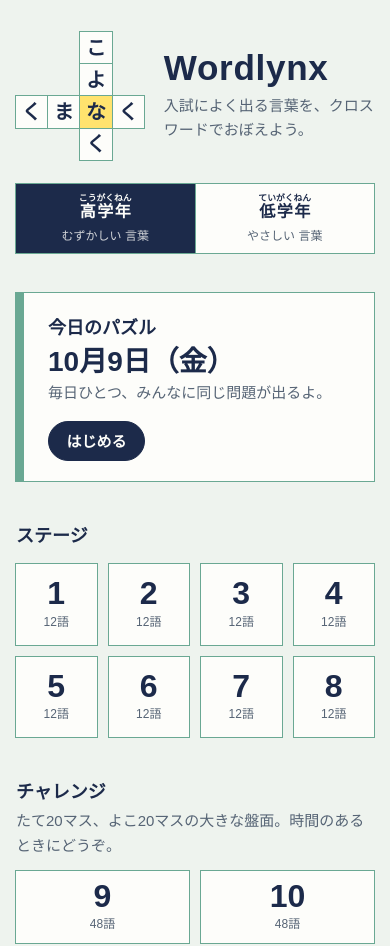
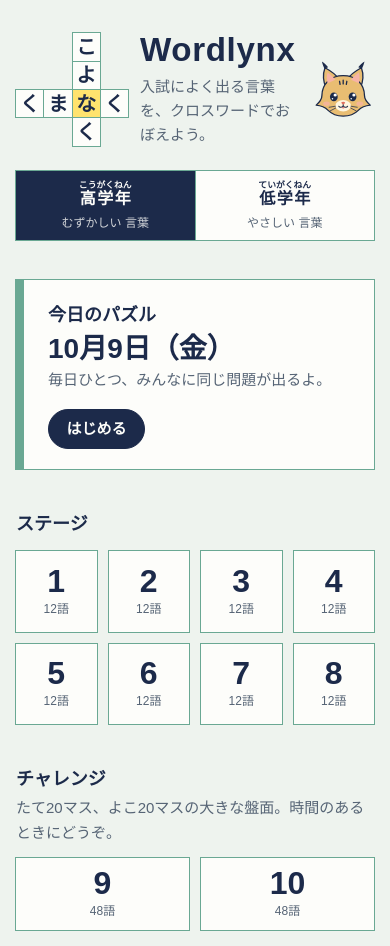
Before and after one commit to c1t0d0s0/wordlynx, a website built with Vite: page index.html in a window 390 px wide. Shown: the top 946 px of the page. Built offline with nearby package versions, Linux system fonts and the light colour scheme; a web font is replaced by a local one.

Commit message:
added lynx character

```diff
--- /dev/null
+++ b/config.js
@@ -0,0 +1 @@
+const GTM_ID = 'G-S6QX2XHT2D';
--- a/src/styles.css
+++ b/src/styles.css
@@ -150,12 +150,67 @@
 .hero {
   display: flex;
   align-items: center;
-  gap: 1.25rem;
+  gap: clamp(0.6rem, 3vw, 1.25rem);
+}
+
+.hero-text {
+  flex: 1;
+  min-width: 0;
+}
+
+.lynx {
+  /* 目や輪郭は、暗い画面でも黒いままにする (文字色に合わせると白目になってしまう) */
+  --lynx-line: #1c2a4a;
+  flex: none;
+  width: clamp(3.25rem, 16vw, 6.5rem);
+}
+
+.lynx svg {
+  display: block;
+  width: 100%;
+  height: auto;
+}
+
+.lynx-fur {
+  fill: #e9bd72;
+}
+
+.lynx-light {
+  fill: #fff6e1;
+}
+
+.lynx-tuft {
+  fill: var(--lynx-line);
+}
+
+.lynx-pink {
+  fill: #f7b3a6;
+}
+
+.lynx-nose {
+  fill: #e0705f;
+}
+
+.lynx-tongue {
+  fill: #f28f86;
+}
+
+@media (prefers-color-scheme: dark) {
+  .lynx-fur {
+    fill: #c9984a;
+  }
+  /* 耳の先のふさ毛は、暗い背景にとけこまないよう茶色にする */
+  .lynx-tuft {
+    fill: #8f6330;
+  }
+  .lynx-light {
+    fill: #f3e6c8;
+  }
 }
 
 .crest {
   display: grid;
-  --crest: clamp(1.75rem, 8vw, 2.25rem);
+  --crest: clamp(1.5rem, 7vw, 2.25rem);
   grid-template-columns: repeat(4, var(--crest));
   grid-auto-rows: var(--crest);
   gap: 1px;
@@ -180,7 +235,7 @@
 .brand {
   font-family: var(--hand);
   font-weight: 600;
-  font-size: clamp(1.875rem, 9vw, 2.5rem);
+  font-size: clamp(1.75rem, 8.5vw, 2.5rem);
   line-height: 1.1;
   letter-spacing: 0.02em;
 }
--- a/src/ui/home.ts
+++ b/src/ui/home.ts
@@ -4,6 +4,7 @@
 import presetsEasy from '../data/presets-easy.json';
 import presets from '../data/presets.json';
 import { h, hanamaru } from './dom';
+import { lynx } from './lynx';
 import { TEXT, type Text } from './text';
 
 const STAGES: Record<Mode, Puzzle[]> = {
@@ -87,7 +88,8 @@
         'header',
         { class: 'hero' },
         crest(),
-        h('div', {}, h('h1', { class: 'brand' }, 'Wordlynx'), h('p', { class: 'lead' }, t.lead)),
+        h('div', { class: 'hero-text' }, h('h1', { class: 'brand' }, 'Wordlynx'), h('p', { class: 'lead' }, t.lead)),
+        lynx(),
       ),
       modeSwitch(root, mode),
       h(
--- /dev/null
+++ b/src/ui/lynx.ts
@@ -0,0 +1,36 @@
+import { h } from './dom';
+
+// 耳の先のふさ毛と、ほおの長い毛がヤマネコ (lynx) の目じるし
+const SVG = `
+<svg viewBox="0 0 120 110" role="img" aria-label="ヤマネコのキャラクター">
+  <g stroke="var(--lynx-line)" stroke-width="2.5" stroke-linejoin="round" stroke-linecap="round">
+    <path class="lynx-fur" d="M27 52 C21 38 21 24 25 13 C36 19 47 27 53 36 Z M93 52 C99 38 99 24 95 13 C84 19 73 27 67 36 Z" />
+    <path class="lynx-fur" d="M60 28 C36 28 19 44 19 67 C19 73 15 79 8 85 C18 86 25 89 31 95 C39 103 50 106 60 106 C70 106 81 103 89 95 C95 89 102 86 112 85 C105 79 101 73 101 67 C101 44 84 28 60 28 Z" />
+  </g>
+  <path class="lynx-pink" d="M30 43 C28 35 28 28 30 22 C36 26 41 31 45 36 Z M90 43 C92 35 92 28 90 22 C84 26 79 31 75 36 Z" />
+  <path class="lynx-tuft" d="M24 15 C22 10 20 6 19 1 C24 4 28 8 31 12 Z M96 15 C98 10 100 6 101 1 C96 4 92 8 89 12 Z" />
+  <ellipse class="lynx-light" cx="60" cy="86" rx="15" ry="11" />
+  <ellipse class="lynx-pink" cx="28" cy="82" rx="6.5" ry="4" opacity="0.75" />
+  <ellipse class="lynx-pink" cx="92" cy="82" rx="6.5" ry="4" opacity="0.75" />
+  <g fill="var(--lynx-line)">
+    <ellipse cx="42" cy="69" rx="7.5" ry="8.5" />
+    <ellipse cx="78" cy="69" rx="7.5" ry="8.5" />
+  </g>
+  <g fill="#fff">
+    <circle cx="44.6" cy="65.4" r="3.1" /><circle cx="39.4" cy="72.6" r="1.5" />
+    <circle cx="80.6" cy="65.4" r="3.1" /><circle cx="75.4" cy="72.6" r="1.5" />
+  </g>
+  <path class="lynx-tongue" d="M56.8 88.5 Q60 95.5 63.2 88.5 Z" />
+  <path class="lynx-nose" d="M56.2 79.4 Q60 77.6 63.8 79.4 Q62.4 83.4 60 84 Q57.6 83.4 56.2 79.4 Z" />
+  <g fill="none" stroke="var(--lynx-line)" stroke-linecap="round">
+    <path stroke-width="2" d="M60 84 V86 M60 86 C58 90 53 90 51.5 87 M60 86 C62 90 67 90 68.5 87" />
+    <path stroke-width="2.5" d="M53 39 L54 45 M60 37 V44 M67 39 L66 45" />
+    <path stroke-width="1.4" d="M45 87 L33 89 M45.5 90.5 L35 96 M75 87 L87 89 M74.5 90.5 L85 96" />
+  </g>
+</svg>`;
+
+export function lynx(): HTMLElement {
+  const el = h('div', { class: 'lynx' });
+  el.innerHTML = SVG;
+  return el;
+}
```
